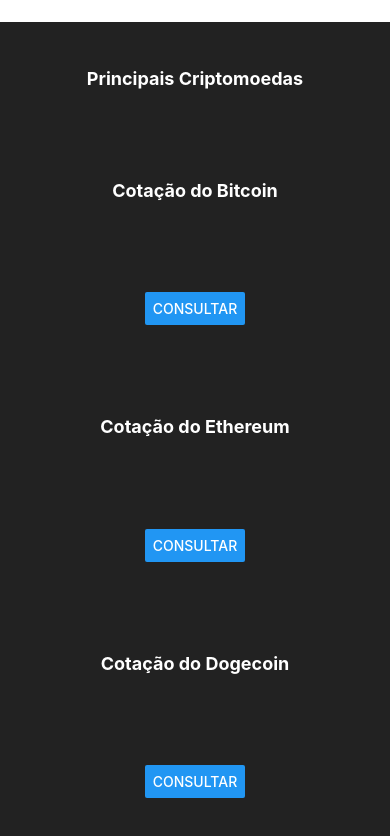
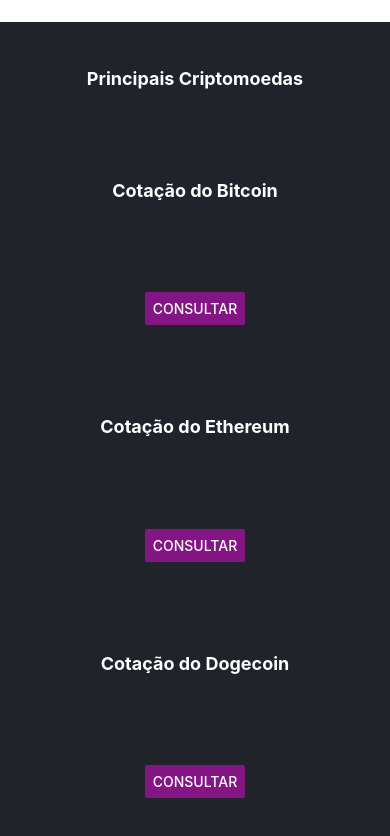
Before and after one commit to RaphaelQSmith/AwesomeProject, a React Native app: screen / in a window 390 px wide. Shown: the top 836 px of the page. Built offline with nearby package versions, Linux system fonts and the light colour scheme.

Commit message:
button colors

```diff
--- a/App.js
+++ b/App.js
@@ -11,17 +11,17 @@
       <Button
       title="Consultar"
       onPress={() => Alert.alert('This is Bitcoin')}
-      style={styles.title} />
+      color="#841584" />
       <Text style={styles.title}>Cotação do Ethereum</Text>
       <Button
       title="Consultar"
       onPress={() => Alert.alert('This is Ethereum')}
-      style={styles.myBt} />
+      color="#841584" />
       <Text style={styles.title}>Cotação do Dogecoin</Text>
       <Button
       title="Consultar"
       onPress={() => Alert.alert('This is Dogecoin')}
-      style={styles.myBt}
+      color="#841584"
       />
       <StatusBar style="auto" />
     </View>
@@ -44,7 +44,7 @@
 const styles = StyleSheet.create({
   container: {
     flex: 1,
-    backgroundColor: '#222222',
+    backgroundColor: '#20232A',
     alignItems: 'center',
     justifyContent: 'space-around',
     marginTop: 22
@@ -55,6 +55,6 @@
     fontSize: 18
   },
   myBt:{
-
+    color: "#111"
   }
 });
```
